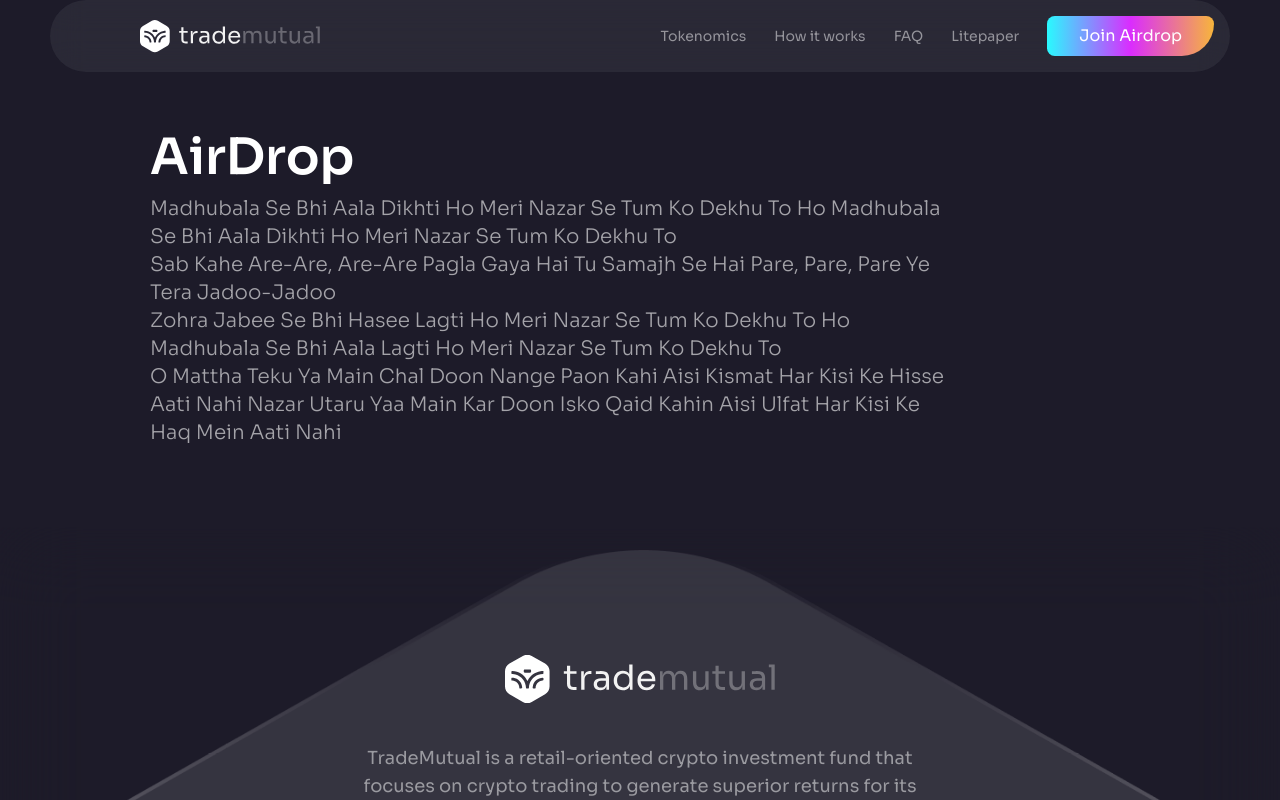
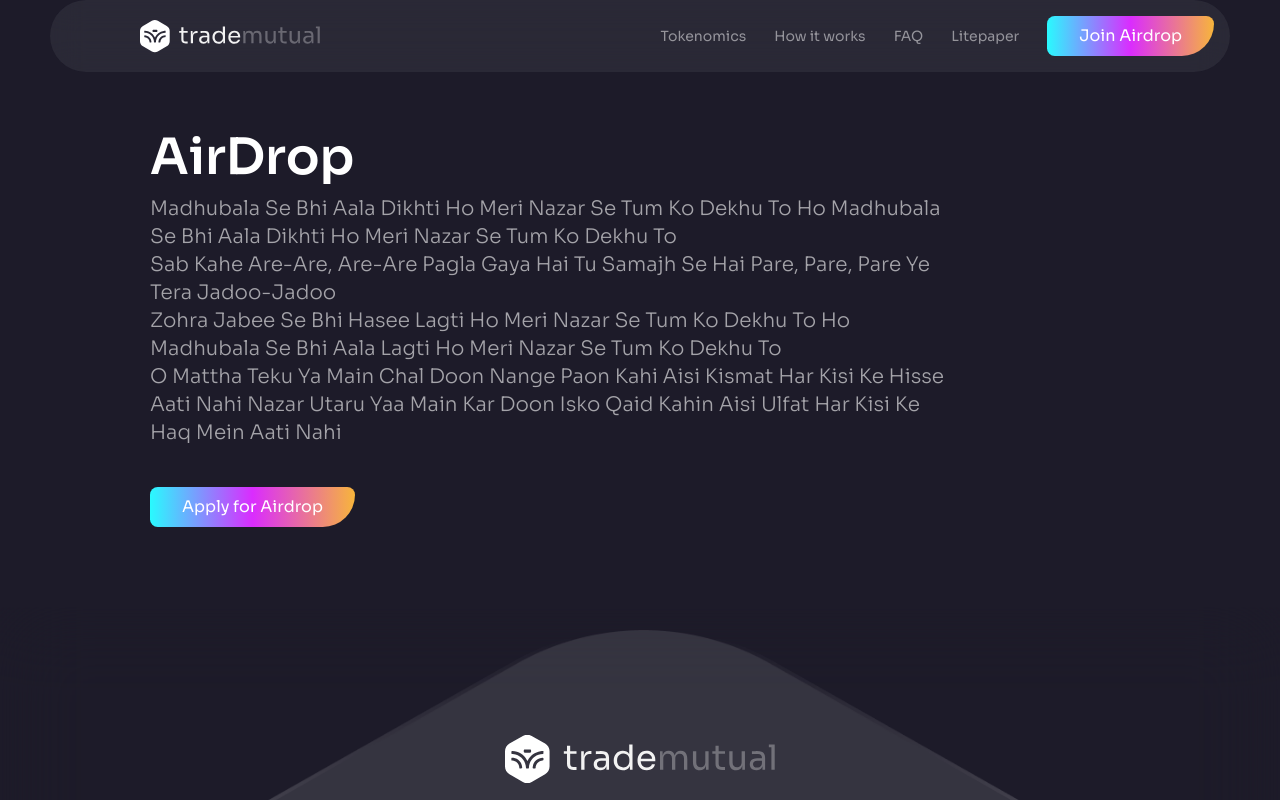
Before and after one commit to yaksheshgupta/trademutual-website, a Next.js app: page /airdrop in a window 1280 px wide. Shown: the top 800 px of the page. Built offline with nearby package versions, Linux system fonts and the light colour scheme.

Commit message:
minor changed

```diff
--- a/components/Appbar.tsx
+++ b/components/Appbar.tsx
@@ -50,7 +50,8 @@ const Appbar = () => {
         {/* <a href="/airdrop">Airdrop</a> */}
       </div>
       <button className="hidden lg:block py-2 px-8 mr-4 text-base  rounded-xl bg-gradient-to-r text-white from-[#29FAFE] via-[#DA2CFE] to-[#F7B53B] rounded-br-[50px] max-w-fit ml-7">
-        <a href={LINKS.JOIN_WAITLIST}>Join Airdrop</a>
+        <a href="/airdrop">Join Airdrop</a>
+        {/* <a href={LINKS.JOIN_WAITLIST}>Join Airdrop</a> */}
       </button>
       <div className="ml-auto mr-6 lg:hidden">
         <div onClick={() => setAppBarOpen(true)}>
@@ -87,7 +88,8 @@ const Appbar = () => {
             Airdrop
           </a> */}
           <button className="py-2 px-8 mr-4 text-base  rounded-xl bg-gradient-to-r text-white from-[#29FAFE] via-[#DA2CFE] to-[#F7B53B] rounded-br-[50px] max-w-fit lg:ml-7">
-            <a href={LINKS.JOIN_WAITLIST}>Join Airdrop</a>
+            <a href="/airdrop">Join Airdrop</a>
+            {/* <a href={LINKS.JOIN_WAITLIST}>Join Airdrop</a> */}
           </button>
         </div>
         <div className="w-full flex-1   bg-gradient-to-r from-[#29FAFE] via-[#DA2CFE] to-[#F7B53B]">
--- a/components/sections/Airdrop.tsx
+++ b/components/sections/Airdrop.tsx
@@ -40,18 +40,18 @@ const Airdrop = () => {
                 Meri Nazar Se Tum Ko Dekhu To
                 Ho Madhubala Se Bhi Aala Dikhti Ho
                 Meri Nazar Se Tum Ko Dekhu To
-                <br/>
+                <br />
                 Sab Kahe Are-Are, Are-Are
                 Pagla Gaya Hai Tu
                 Samajh Se Hai Pare, Pare, Pare
                 Ye Tera Jadoo-Jadoo
-                <br/>
+                <br />
 
                 Zohra Jabee Se Bhi Hasee Lagti Ho
                 Meri Nazar Se Tum Ko Dekhu To
                 Ho Madhubala Se Bhi Aala Lagti Ho
                 Meri Nazar Se Tum Ko Dekhu To
-                <br/>
+                <br />
 
                 O Mattha Teku Ya Main Chal Doon Nange Paon Kahi
                 Aisi Kismat Har Kisi Ke Hisse Aati Nahi
@@ -60,6 +60,10 @@ const Airdrop = () => {
 
 
               </span>
+              <button className="hidden lg:block py-2 px-8 mr-4 text-base  rounded-xl bg-gradient-to-r text-white from-[#29FAFE] via-[#DA2CFE] to-[#F7B53B] rounded-br-[50px] max-w-fit mt-10">
+                <a href="/airdrop">Apply for Airdrop</a>
+                {/* <a href={LINKS.JOIN_WAITLIST}>Join Airdrop</a> */}
+              </button>
             </div>
           </div>
           {/* <div className="flex flex-col justify-center lg:scale-[0.8] xl:scale-100 lg:flex-row ">
```
